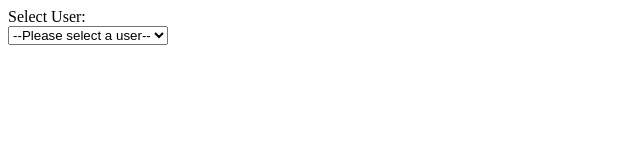
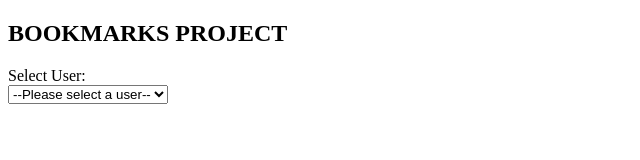
Before and after one commit to BoshraM/Shared-Bookmarks, a website with bundled scripts: page index.html in a window 1280 px wide. Shown: the whole page, without its empty margins (0-640 px from the left). Built offline with nearby package versions, Linux system fonts and the light colour scheme.

Commit message:
refactor: improve readability

```diff
--- a/index.html
+++ b/index.html
@@ -2,8 +2,13 @@
 <html lang="en">
   <head>
     <meta charset="UTF-8" />
-    <title>Hello World</title>
+    <title>Shared Bookmarks Project</title>
     <script type="module" src="./script.js"></script>
   </head>
-  <body></body>
+  <body>
+    <header>
+      <h2>BOOKMARKS PROJECT</h2>
+    </header>
+    <section id="user-dropdown-section"></section>
+  </body>
 </html>
--- a/script.js
+++ b/script.js
@@ -2,13 +2,13 @@ import { getUserIds } from "./storage.js";
 
 function createUserDropdown() {
   const users = getUserIds();
-  const body = document.querySelector("body");
+  const userDropdownSection = document.querySelector("#user-dropdown-section");
 
   const label = document.createElement("label");
   label.htmlFor = "user-dropdown";
   label.textContent = "Select User: ";
-  body.appendChild(label);
-  body.appendChild(document.createElement("div"));
+  userDropdownSection.appendChild(label);
+  userDropdownSection.appendChild(document.createElement("div"));
 
   const userDropdown = document.createElement("select");
   userDropdown.id = "user-dropdown";
@@ -25,7 +25,7 @@ function createUserDropdown() {
     userDropdown.appendChild(option);
   });
 
-  body.appendChild(userDropdown);
+  userDropdownSection.appendChild(userDropdown);
 
   userDropdown.addEventListener("change", ({ target }) => {
     console.log(`Selected user: ${target.value}`);
```
